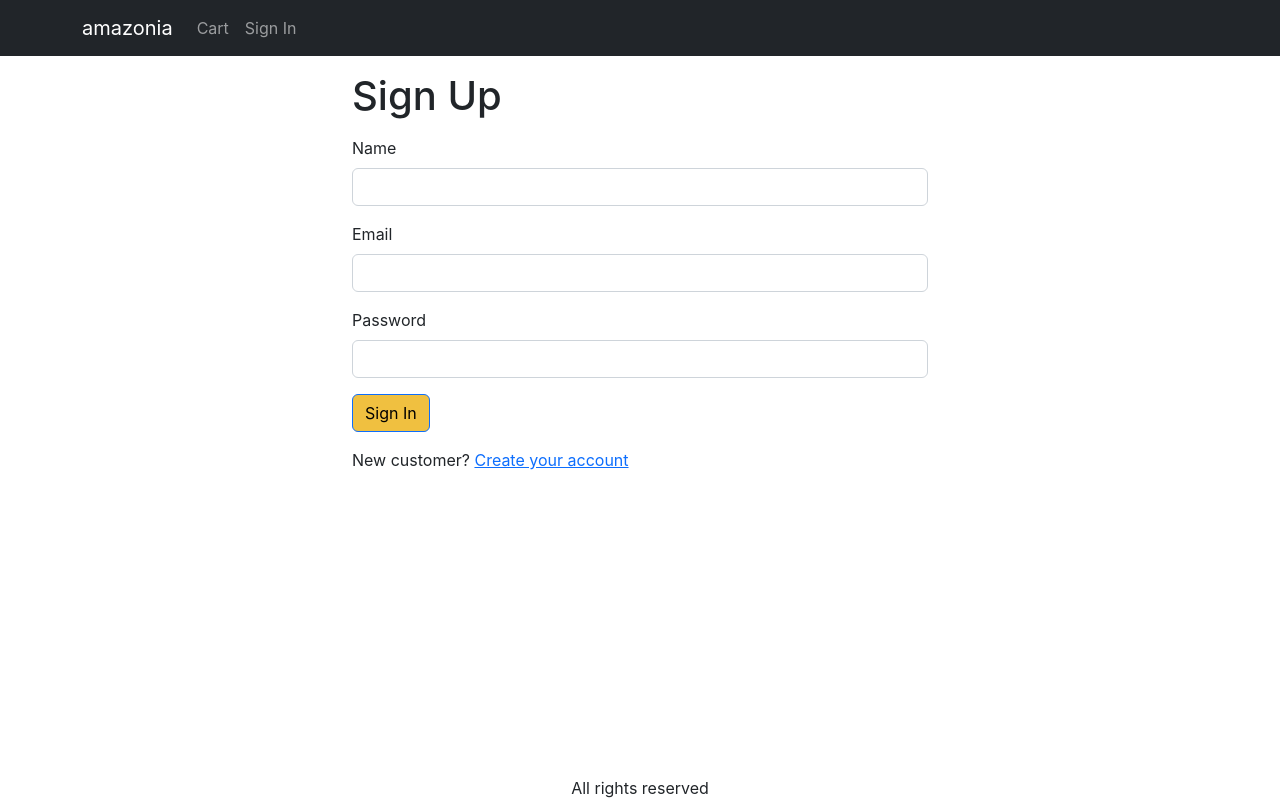
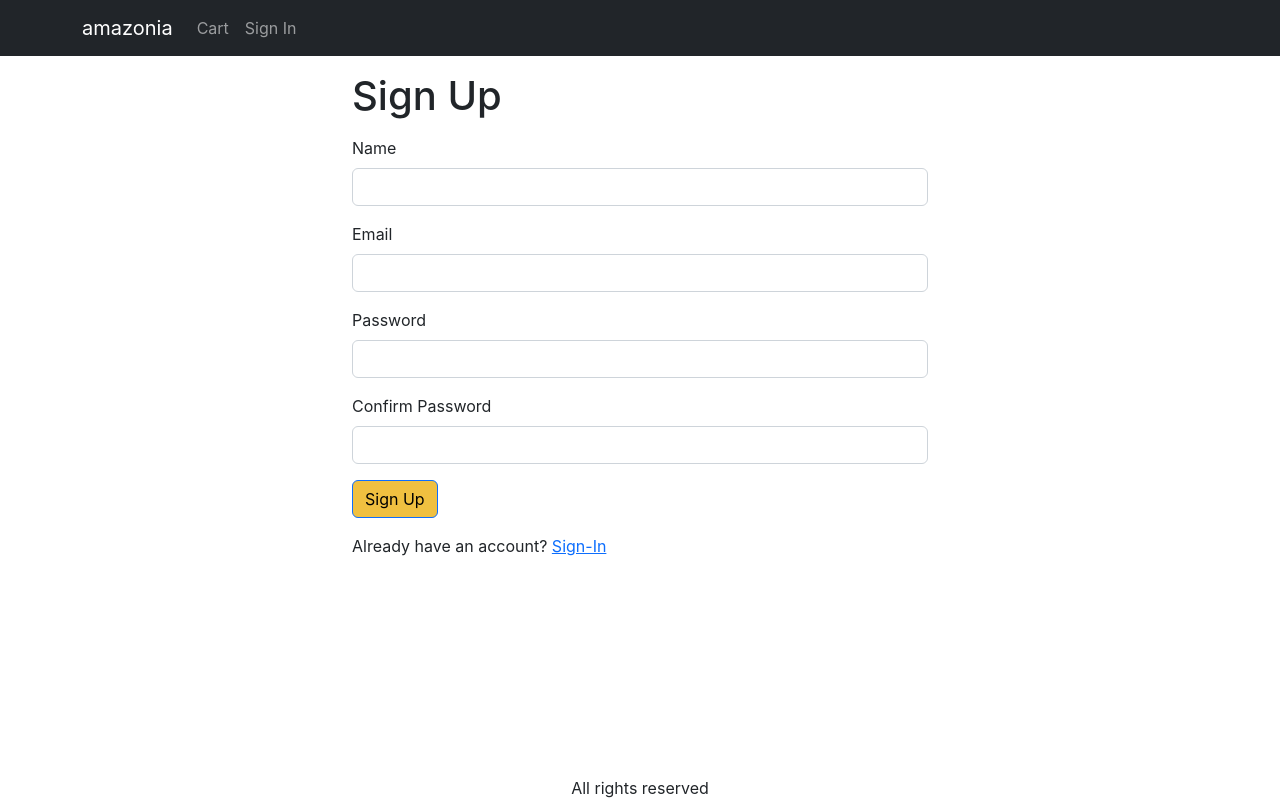
Before and after one commit to SalmanSamiKhan/amazonia, a React (Create React App) app in the folder frontend/: page /signup in a window 1280 px wide. Built offline with nearby package versions, Linux system fonts and the light colour scheme.

Commit message:
25-Create-Signup-Screen

```diff
--- a/frontend/src/screens/SignupScreen.js
+++ b/frontend/src/screens/SignupScreen.js
@@ -12,6 +12,15 @@
 export default function SignupScreen() {
 
     const navigate = useNavigate() // redirect
+    const { search } = useLocation();
+    const redirectInUrl = new URLSearchParams(search).get('redirect');
+    const redirect = redirectInUrl ? redirectInUrl : '/';
+
+    // Set email and password state
+    const [name, setName] = useState('')
+    const [email, setEmail] = useState('')
+    const [password, setPassword] = useState('')
+    const [confirmPassword, setConfirmPassword] = useState('')
 
     // Set context
     const { state, dispatch: ctxDispatch } = useContext(Store)
@@ -19,10 +28,30 @@
 
     // Submit form handler
     const handleSubmit = async (e) => {
-
+        e.preventDefault() // prevents refreshing page
+        if(password!==confirmPassword){
+            toast.error('Passwords do not match')
+            return;
+        }
+        try {
+            const { data } = await Axios.post('/api/users/signup', { // get data from backend
+                name,
+                email,
+                password,
+            })
+            ctxDispatch({ type: 'USER_SIGNIN', payload: data })
+            localStorage.setItem('userInfo', JSON.stringify(data)) //save user info as string
+            navigate(redirect || '/')
+        } catch (err) {
+            toast.error(getError(err))
+        }
     }
     // restrict logged in user to access signin page
-
+    useEffect(() => {
+        if (userInfo) {
+          navigate(redirect);
+        }
+      }, [navigate, redirect, userInfo]);
     return (
         <Container className="small-container">
             <Helmet>
@@ -30,24 +59,28 @@
             </Helmet>
             <h1 className="my-3">Sign Up</h1>
             <Form onSubmit={handleSubmit}>
-            <Form.Group className="mb-3" controlId="email">
+                <Form.Group className="mb-3" controlId="name">
                     <Form.Label>Name</Form.Label>
-                    <Form.Control type="string" required  />
+                    <Form.Control required onChange={(e) => setName(e.target.value)} />
                 </Form.Group>
                 <Form.Group className="mb-3" controlId="email">
                     <Form.Label>Email</Form.Label>
-                    <Form.Control type="email" required  />
+                    <Form.Control type="email" required onChange={(e) => setEmail(e.target.value)} />
                 </Form.Group>
                 <Form.Group className="mb-3" controlId="password">
                     <Form.Label>Password</Form.Label>
-                    <Form.Control type="password" required />
+                    <Form.Control type="password" required onChange={(e) => setPassword(e.target.value)} />
+                </Form.Group>
+                <Form.Group className="mb-3" controlId="confirmPassword">
+                    <Form.Label>Confirm Password</Form.Label>
+                    <Form.Control type="password" required onChange={(e) => setConfirmPassword(e.target.value)} />
                 </Form.Group>
                 <div className="mb-3">
-                    <Button type="submit">Sign In</Button>
+                    <Button type="submit">Sign Up</Button>
                 </div>
                 <div className="mb-3">
-                    New customer?{' '}
-                    <Link to={'/signup'}>Create your account</Link>
+                    Already have an account?{' '}
+                    <Link to={`/signin?redirect=${redirect}`}>Sign-In</Link>
                 </div>
             </Form>
         </Container>
```
Also changed, not shown: 2 other files (tests, documents, lock files or other folders).
